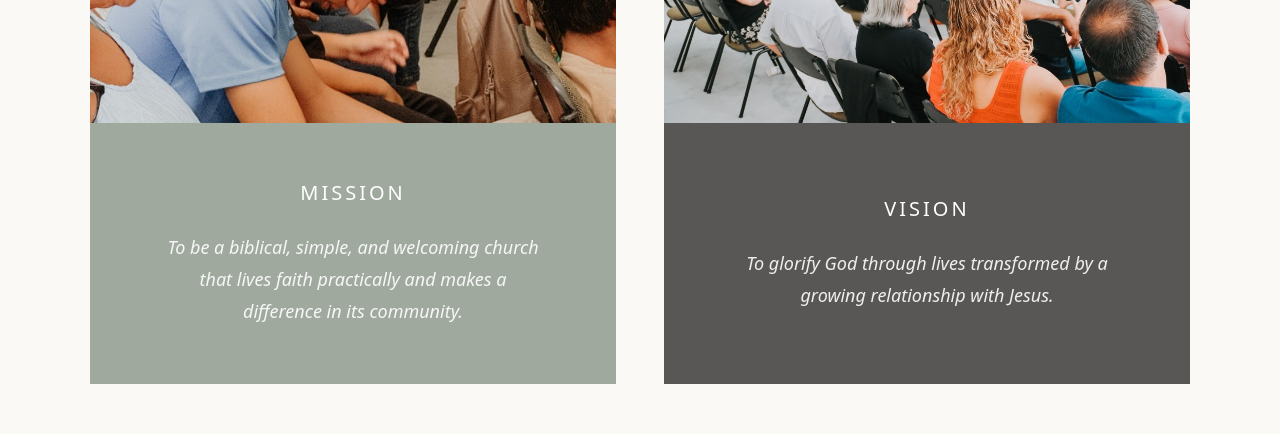
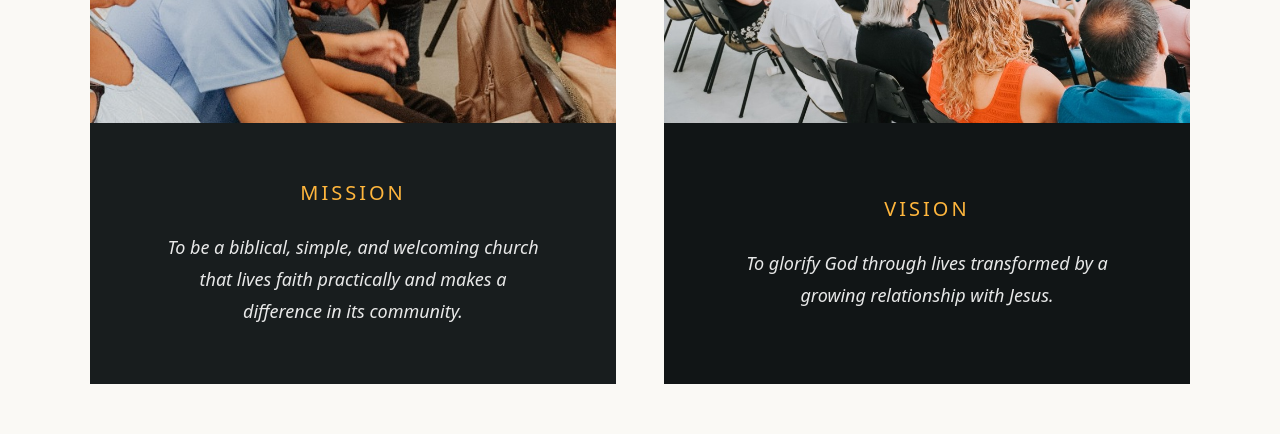
Before and after one commit to danbuck84/ibfarol, a Next.js app: page /en in a window 1280 px wide. Shown: the part 1440-1874 px from the top of the page. Built offline with nearby package versions, Linux system fonts and the light colour scheme.

Commit message:
style: change AboutUs card backgrounds to dark gray

```diff
--- a/src/components/AboutUs.tsx
+++ b/src/components/AboutUs.tsx
@@ -31,8 +31,8 @@ export default function AboutUs() {
               className="object-cover"
             />
           </div>
-          <div className="bg-[#9fa99e] p-10 md:p-14 text-center flex-grow flex flex-col justify-center items-center">
-            <h3 className="text-lg md:text-xl font-medium tracking-[3px] text-white mb-6 uppercase">
+          <div className="bg-[#181d1e] p-10 md:p-14 text-center flex-grow flex flex-col justify-center items-center">
+            <h3 className="text-lg md:text-xl font-medium tracking-[3px] text-brand-primary mb-6 uppercase">
               {t('mission_title')}
             </h3>
             <p className="text-base md:text-lg text-white/90 leading-[1.8] font-light max-w-sm italic">
@@ -51,8 +51,8 @@ export default function AboutUs() {
               className="object-cover"
             />
           </div>
-          <div className="bg-[#585755] p-10 md:p-14 text-center flex-grow flex flex-col justify-center items-center">
-            <h3 className="text-lg md:text-xl font-medium tracking-[3px] text-white mb-6 uppercase">
+          <div className="bg-[#111516] p-10 md:p-14 text-center flex-grow flex flex-col justify-center items-center">
+            <h3 className="text-lg md:text-xl font-medium tracking-[3px] text-brand-primary mb-6 uppercase">
               {t('vision_title')}
             </h3>
             <p className="text-base md:text-lg text-white/90 leading-[1.8] font-light max-w-sm italic">
```
